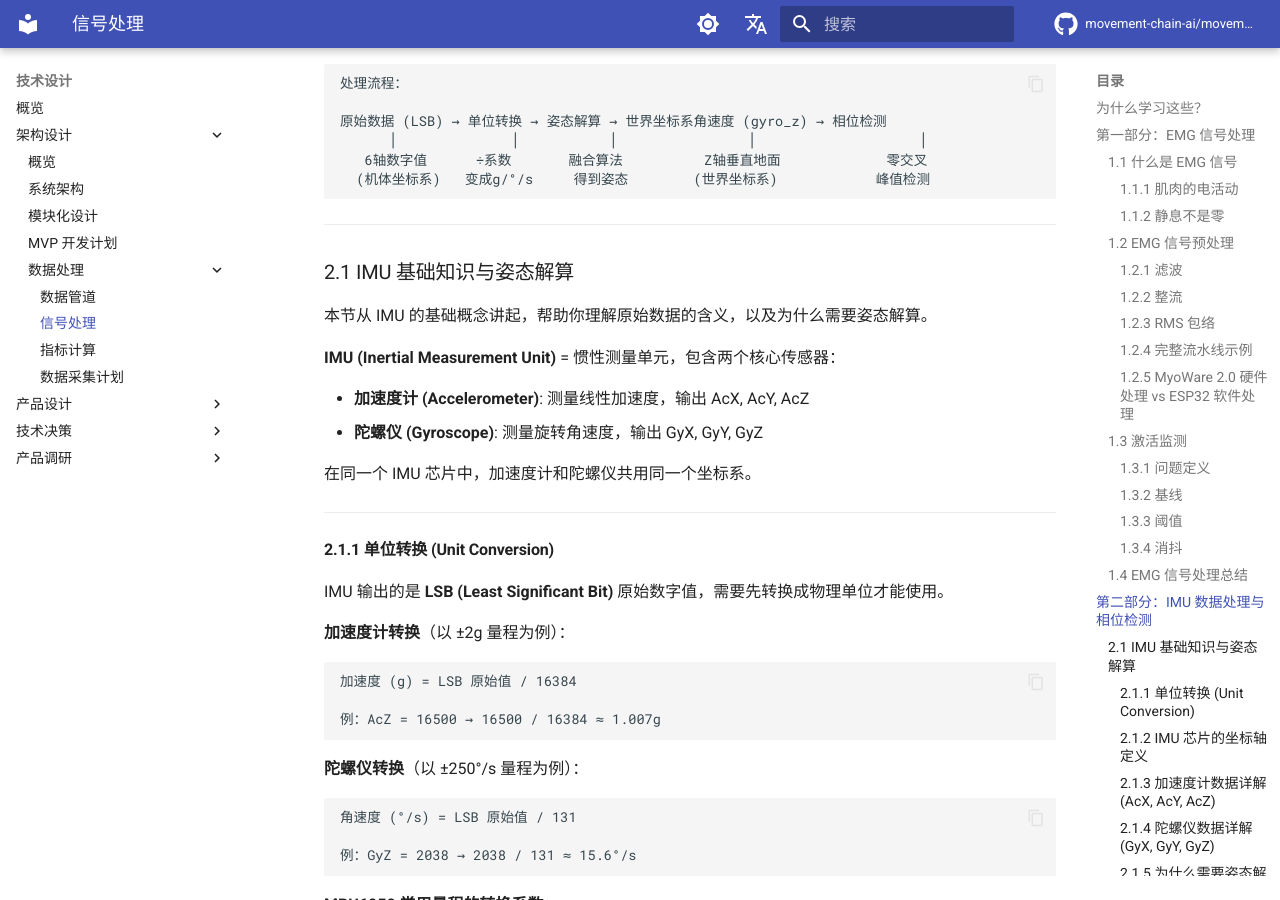
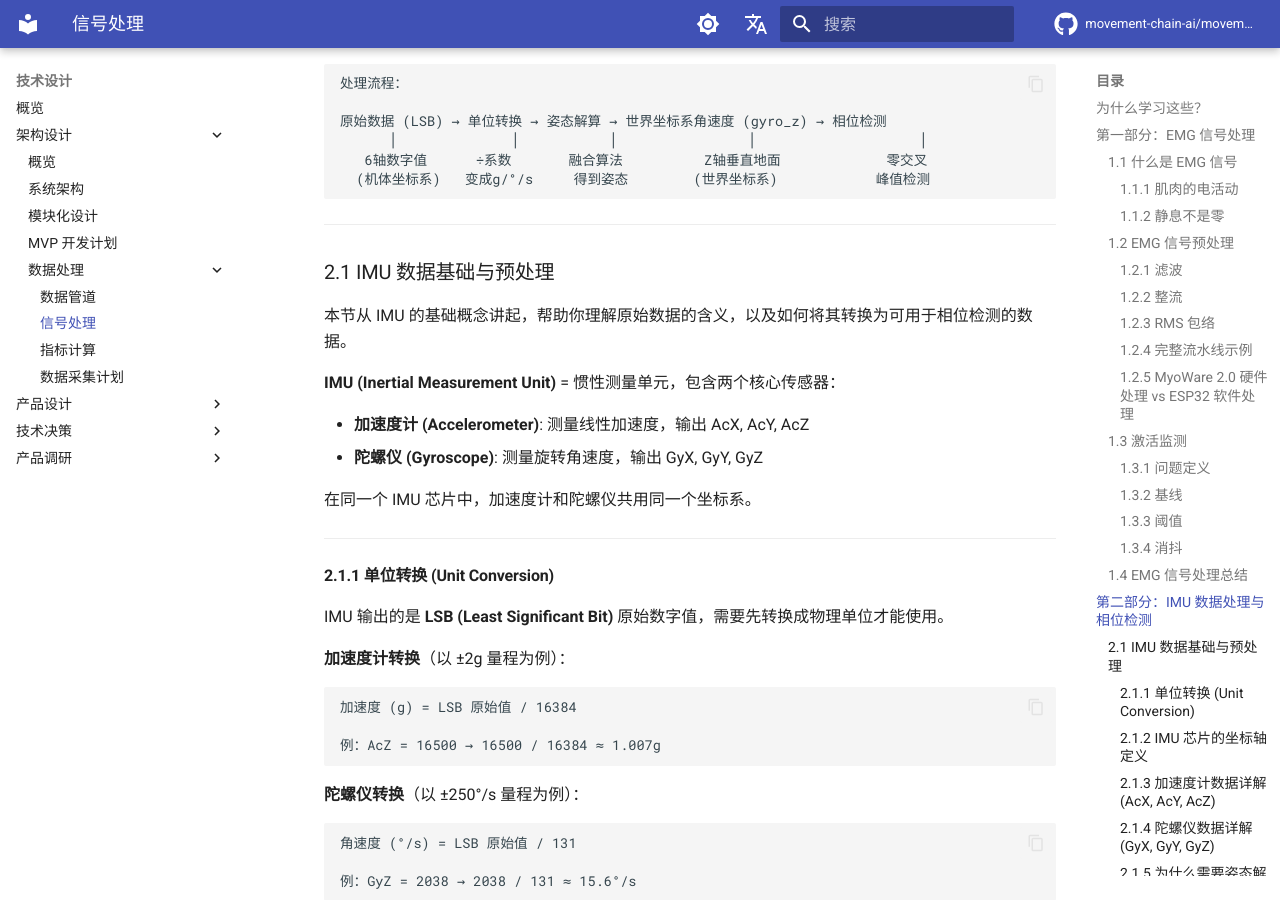
Before and after one commit to movement-chain-ai/movement-chain-docs, an MkDocs documentation site: the page built from docs/zh/design/architecture/data-processing/signal-processing.md, in a window 1280 px wide and 900 px high, scrolled down 19005 px. Built offline with MkDocs 1.6.1 and Material for MkDocs 9.7.7, drawn with Linux system fonts in a browser that asks for light colours; comment, search, counter and statistics services are not loaded; the version menu is left out.

Commit message:
重命名 2.1 节：IMU 数据基础与预处理
更准确地反映章节内容（单位转换 + 姿态解算）

Co-Authored-By: Claude Opus 4.5 <noreply@anthropic.com>

```diff
--- a/docs/zh/design/architecture/data-processing/signal-processing.md
+++ b/docs/zh/design/architecture/data-processing/signal-processing.md
@@ -957,9 +957,9 @@ t=0        t≈0      t=1       t≈1       t=11-21
 
 ---
 
-### 2.1 IMU 基础知识与姿态解算 {#imu-attitude-estimation}
-
-本节从 IMU 的基础概念讲起，帮助你理解原始数据的含义，以及为什么需要姿态解算。
+### 2.1 IMU 数据基础与预处理 {#imu-data-preprocessing}
+
+本节从 IMU 的基础概念讲起，帮助你理解原始数据的含义，以及如何将其转换为可用于相位检测的数据。
 
 **IMU (Inertial Measurement Unit)** = 惯性测量单元，包含两个核心传感器：
 
```
